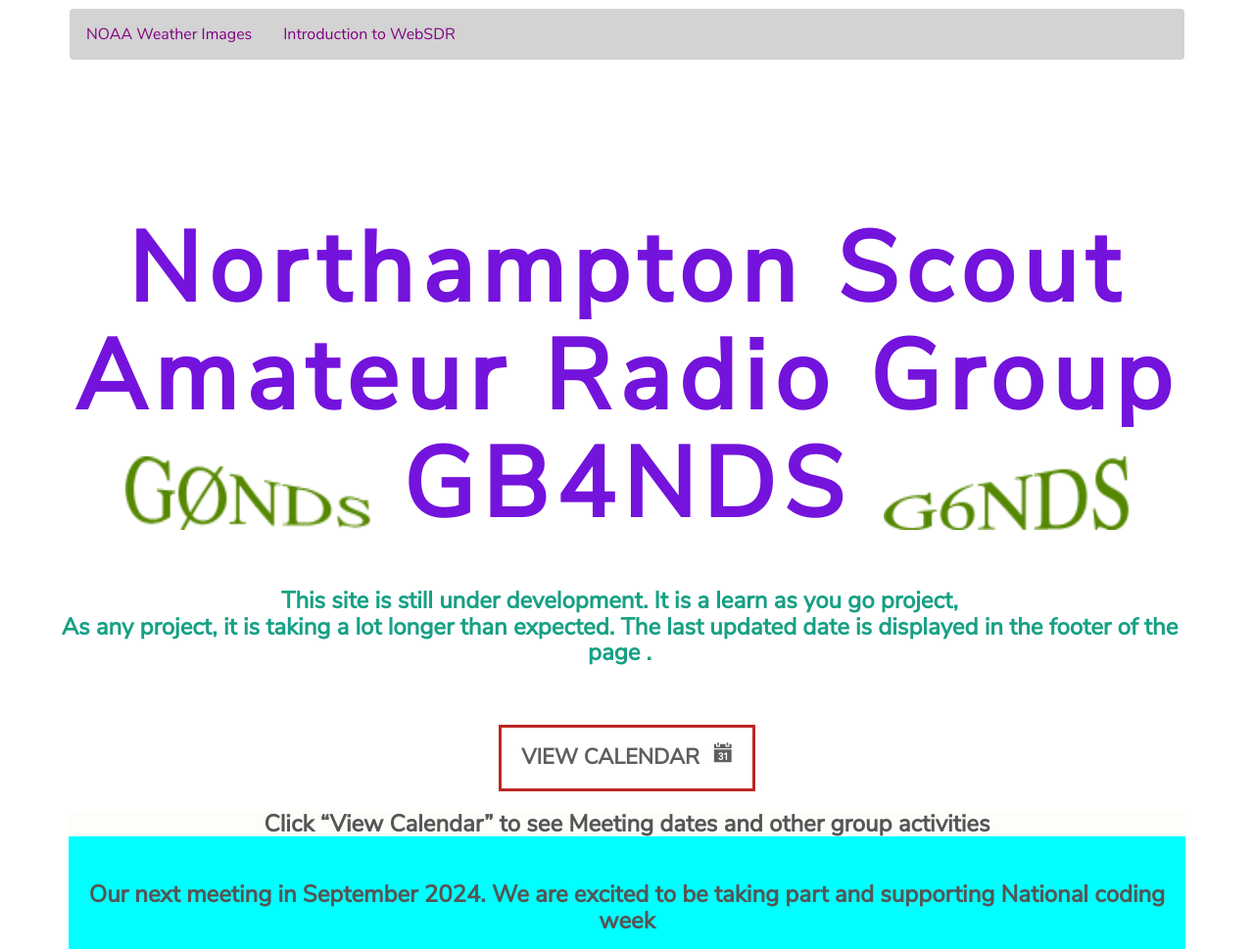
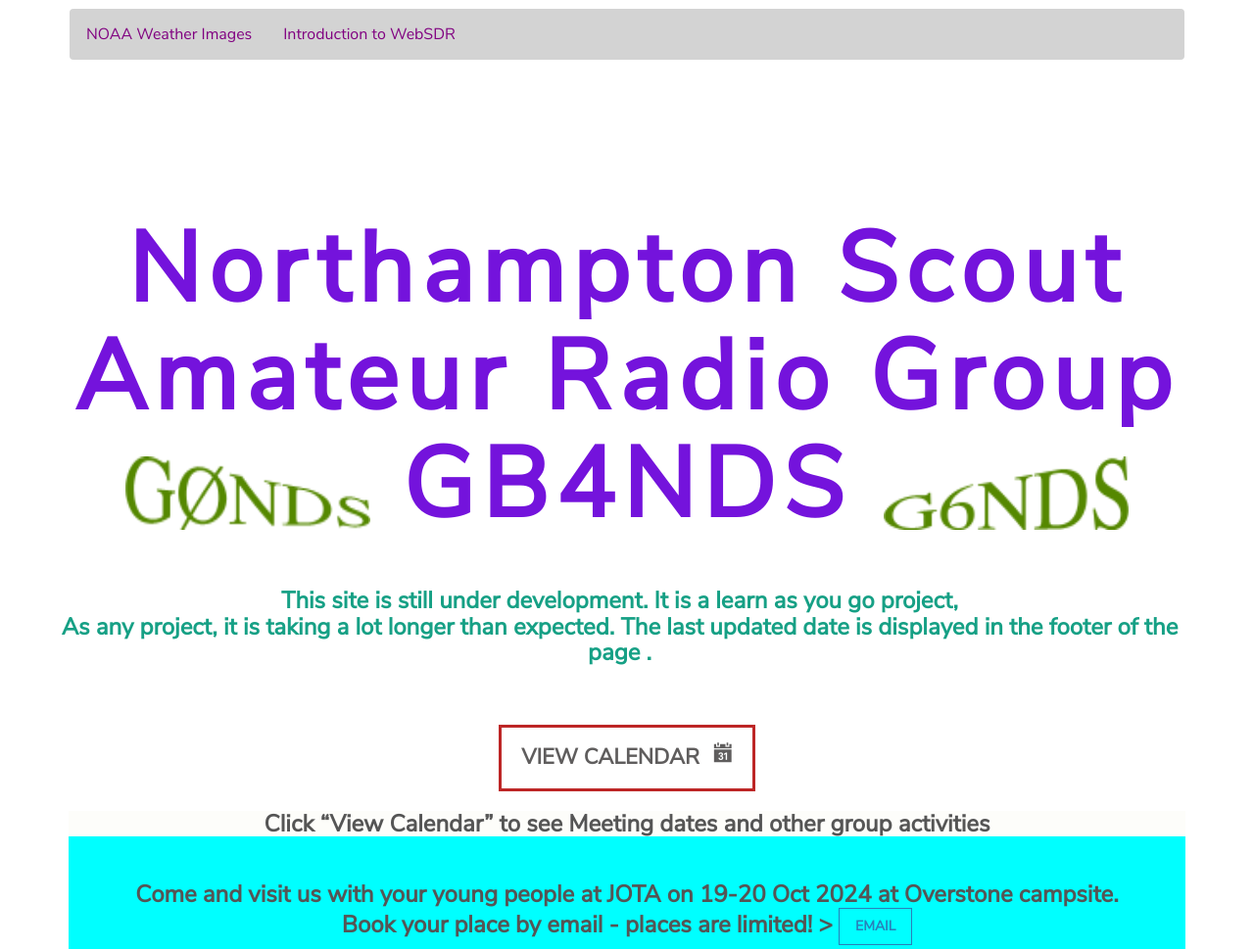
Before and after one commit to nsarg-web/June2022-Solitude, a plain HTML site: page Index.html in a window 1280 px wide. Shown: the top 969 px of the page at 98% size. Drawn offline with nearby package versions, Linux system fonts and the light colour scheme; files whose address does not match are found by name; a web font is replaced by a local one.

Commit message:
Update Jota 2024
Update for JOTA 2024

```diff
--- a/Index.html
+++ b/Index.html
@@ -77,7 +77,7 @@
               <div class="bg-info">
                 <h3 class="bg-warning text-center">Click <q>View Calendar</q> to see Meeting dates and other group activities</h3>
                   <div class="alert alert-primary text-center" role="alert">
-                    <h3>Our next meeting in September 2024. We are excited to be taking part and supporting National coding week<br>
+                    <h3>Come and visit us with your young people at JOTA on 19-20 Oct 2024 at Overstone campsite.<br>Book your place by email - places are limited!          >  <a class="btn btn-success" href="mailto:nsarg81@outlook.com">Email</a> <br>
                     </h3>
                   </div>
               </div>
--- a/css/style.css
+++ b/css/style.css
@@ -2394,7 +2394,7 @@
        */
   .mfp-img-mobile .mfp-image-holder {
     padding-left: 0;
-    padding-right:0;
+    padding-right: 0;
   }
   .mfp-img-mobile img.mfp-img {
     padding: 0;
```
